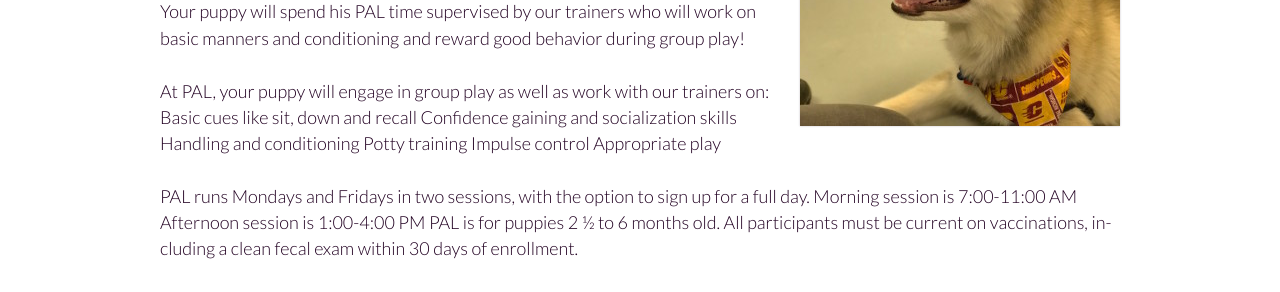
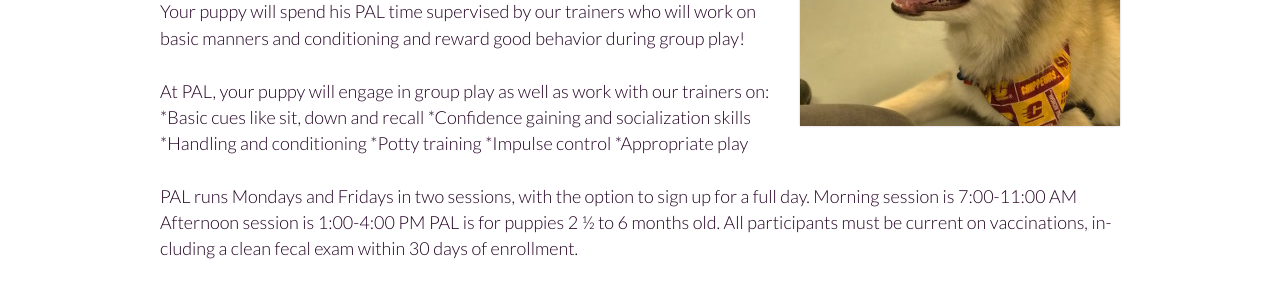
Before and after one commit to fidodogtraining/fidodogtraining.github.io, a Jekyll site: the page built from _autopages/pal.md, in a window 1280 px wide. Shown: the part 721-1013 px from the top of the page. Built offline with Jekyll 4.4.1, drawn with Linux system fonts in a browser that asks for light colours.

Commit message:
Update pal.md

```diff
--- a/_autopages/pal.md
+++ b/_autopages/pal.md
@@ -17,12 +17,12 @@ Your puppy will spend his PAL time supervised by our trainers who will work on b
 behavior during group play!
 
 At PAL, your puppy will engage in group play as well as work with our trainers on:
-Basic cues like sit, down and recall
-Confidence gaining and socialization skills
-Handling and conditioning
-Potty training
-Impulse control
-Appropriate play
+*Basic cues like sit, down and recall
+*Confidence gaining and socialization skills
+*Handling and conditioning
+*Potty training
+*Impulse control
+*Appropriate play
 
 PAL runs Mondays and Fridays in two sessions, with the option to sign up for a full day.
 Morning session is 7:00-11:00 AM
```
